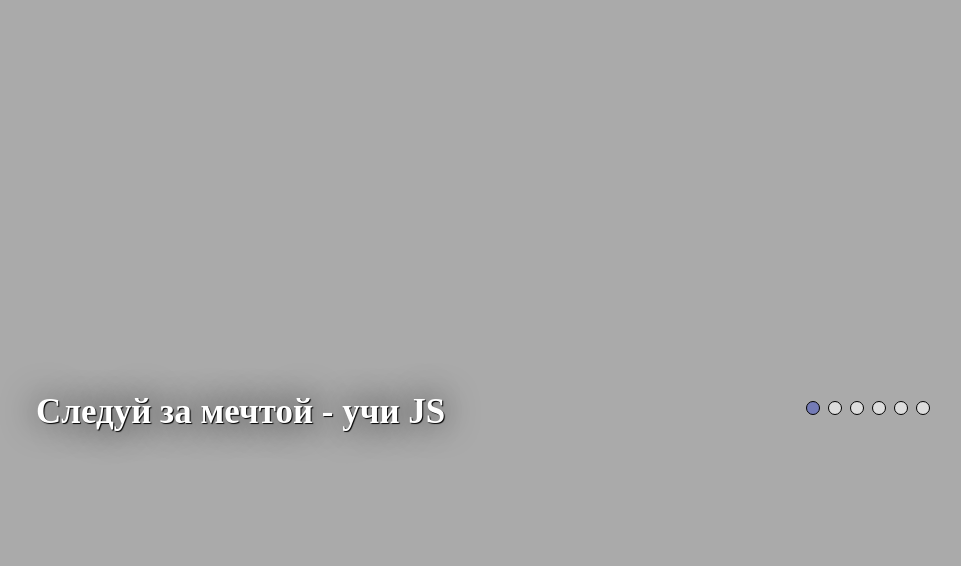
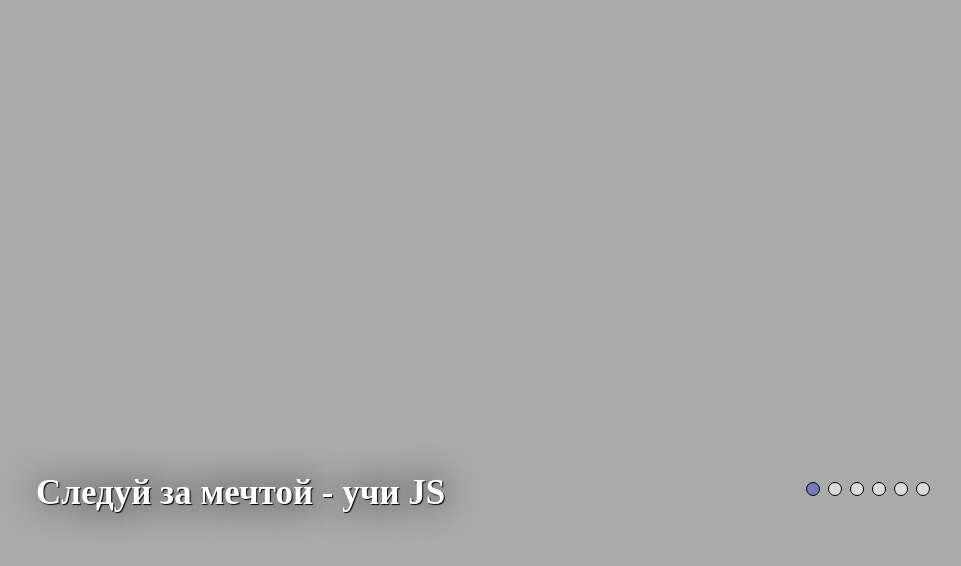
Before and after one commit to devBublik/cssMemSlider, a plain HTML site: page index.html in a window 1280 px wide. Shown: the part 230-796 px from the top of the page, without its empty margins (156-1117 px from the left). Drawn offline with Linux system fonts and the light colour scheme.

Commit message:
feat:fixes Sun, Oct 17, 12.15

```diff
--- a/style.css
+++ b/style.css
@@ -26,7 +26,7 @@ body{
     color: #fff;
     font-size: 35px;
     left: calc((100vw - 70%) / 2);
-    bottom: 15%;
+    bottom: 5%;
 
     text-shadow: 1px 1px 1px #000, 0 0 1em #000;
 }
@@ -50,7 +50,7 @@ body{
     text-align: center;
 	position: absolute;
 	right: calc((100vw - 70%) / 2);
-    bottom: 15%;
+    bottom: 5%;
 	height: 60px;
 }
 
```
